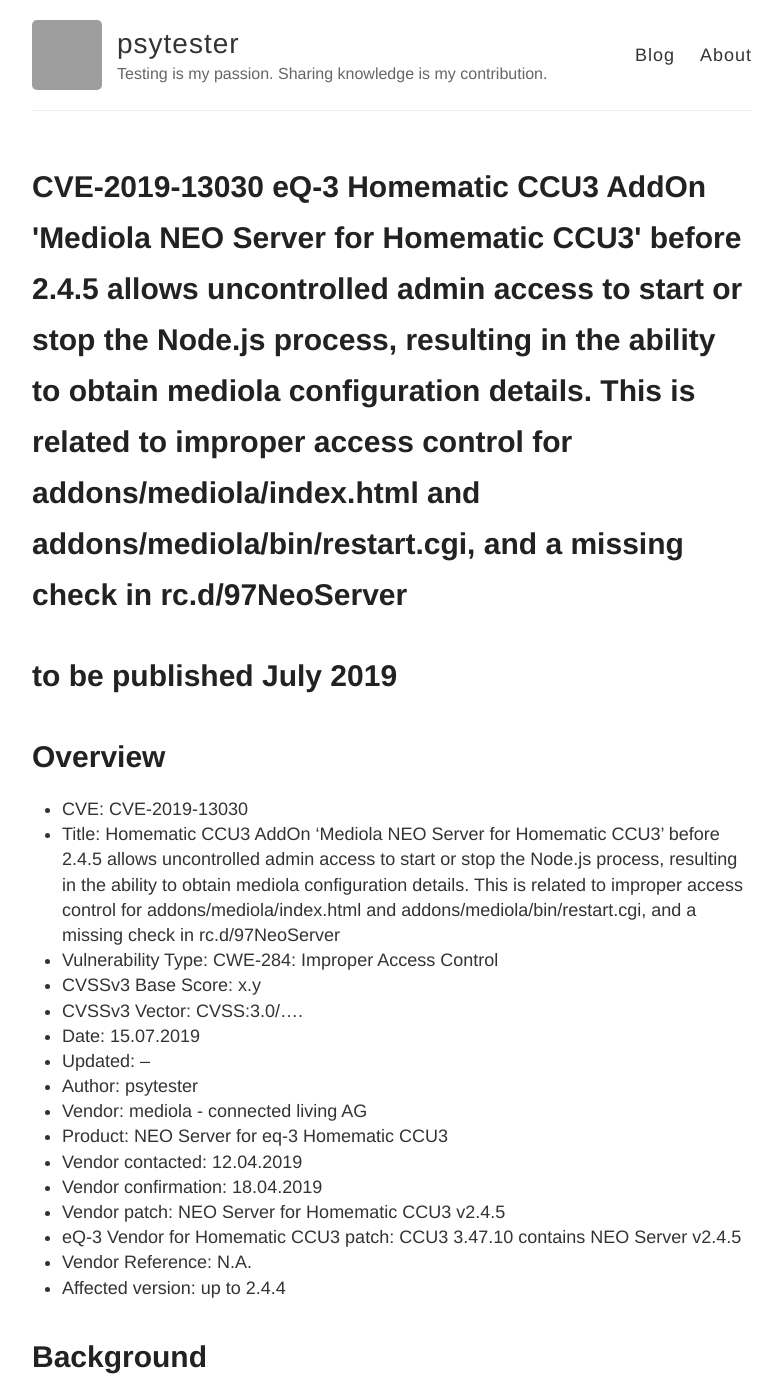
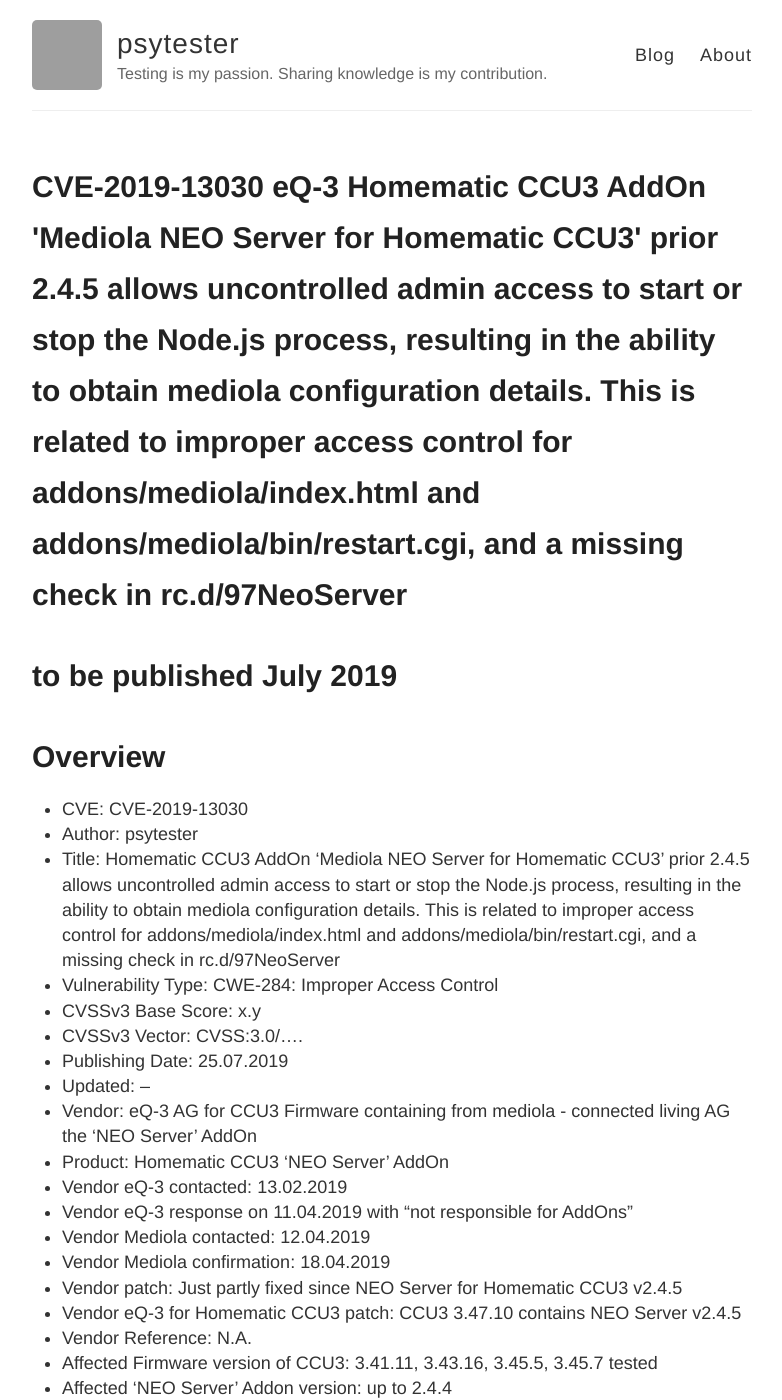
Before and after one commit to psytester/psytester.github.io, a Jekyll site: the page built from _posts/hacking_and_pentests/CVEs/2019-06-29-CVE-2019-13030.md, in a window 1280 px wide and 1400 px high. Shown: the whole window, without its empty margins (248-1030 px from the left). Built offline with Jekyll 4.4.1, drawn with Linux system fonts in a browser that asks for light colours; grey boxes are pictures that could not be loaded.

Commit message:
Update 2019-06-29-CVE-2019-13030.md

```diff
--- a/_posts/hacking_and_pentests/CVEs/2019-06-29-CVE-2019-13030.md
+++ b/_posts/hacking_and_pentests/CVEs/2019-06-29-CVE-2019-13030.md
@@ -1,6 +1,6 @@
 ---
 layout: post
-title:  "CVE-2019-13030 eQ-3 Homematic CCU3 AddOn 'Mediola NEO Server for Homematic CCU3' before 2.4.5 allows uncontrolled admin access to start or stop the Node.js process, resulting in the ability to obtain mediola configuration details. This is related to improper access control for addons/mediola/index.html and addons/mediola/bin/restart.cgi, and a missing check in rc.d/97NeoServer"
+title:  "CVE-2019-13030 eQ-3 Homematic CCU3 AddOn 'Mediola NEO Server for Homematic CCU3' prior 2.4.5 allows uncontrolled admin access to start or stop the Node.js process, resulting in the ability to obtain mediola configuration details. This is related to improper access control for addons/mediola/index.html and addons/mediola/bin/restart.cgi, and a missing check in rc.d/97NeoServer"
 date:   2019-07-15 00:50:00 MEST
 author: 'psytester'
 ---
@@ -10,22 +10,24 @@
 # Overview
 
 - CVE: CVE-2019-13030
-- Title: Homematic CCU3 AddOn 'Mediola NEO Server for Homematic CCU3' before 2.4.5 allows uncontrolled admin access to start or stop the Node.js process, resulting in the ability to obtain mediola configuration details. This is related to improper access control for addons/mediola/index.html and addons/mediola/bin/restart.cgi, and a missing check in rc.d/97NeoServer
+- Author: psytester
+- Title: Homematic CCU3 AddOn 'Mediola NEO Server for Homematic CCU3' prior 2.4.5 allows uncontrolled admin access to start or stop the Node.js process, resulting in the ability to obtain mediola configuration details. This is related to improper access control for addons/mediola/index.html and addons/mediola/bin/restart.cgi, and a missing check in rc.d/97NeoServer
 - Vulnerability Type: CWE-284: Improper Access Control
 -	CVSSv3 Base Score: x.y
 -	CVSSv3 Vector: CVSS:3.0/....
-- Date: 15.07.2019
+- Publishing Date: 25.07.2019
 - Updated: --
-- Author: psytester
-- Vendor: mediola - connected living AG
-- Product: NEO Server for eq-3 Homematic CCU3
-- Vendor contacted: 12.04.2019
-- Vendor confirmation: 18.04.2019
-- Vendor patch: NEO Server for Homematic CCU3 v2.4.5
-- eQ-3 Vendor for Homematic CCU3 patch: CCU3 3.47.10 contains NEO Server v2.4.5
+- Vendor: eQ-3 AG	for CCU3 Firmware containing from mediola - connected living AG the 'NEO Server' AddOn
+- Product: Homematic CCU3 'NEO Server' AddOn
+- Vendor eQ-3 contacted: 13.02.2019
+- Vendor eQ-3 response on 11.04.2019 with "not responsible for AddOns"
+- Vendor Mediola contacted: 12.04.2019
+- Vendor Mediola confirmation: 18.04.2019
+- Vendor patch: Just partly fixed since NEO Server for Homematic CCU3 v2.4.5
+- Vendor eQ-3 for Homematic CCU3 patch: CCU3 3.47.10 contains NEO Server v2.4.5
 - Vendor Reference: N.A.
-- Affected version: up to 2.4.4
-
+- Affected Firmware version of CCU3: 3.41.11, 3.43.16, 3.45.5, 3.45.7 tested
+- Affected 'NEO Server' Addon version: up to 2.4.4
 
 # Background
 
```
